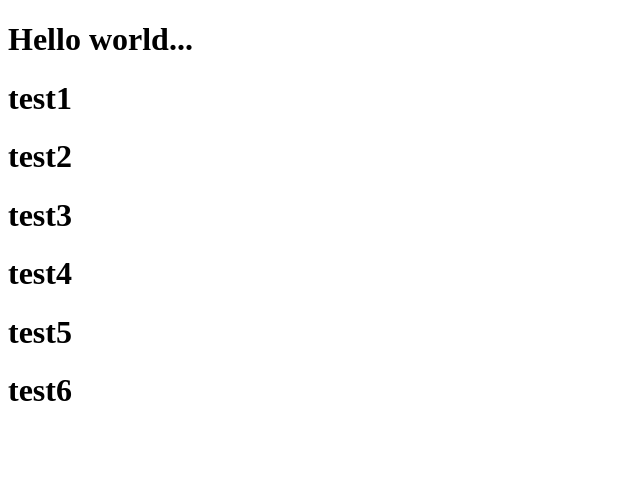
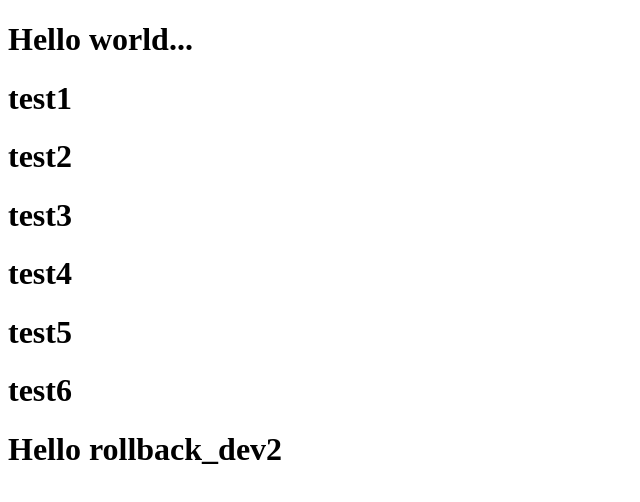
Before and after one commit to Awheat/git-hooks, a plain HTML site: page 1.html in a window 1280 px wide. Shown: the whole page, without its empty margins (0-640 px from the left). Drawn offline with Linux system fonts and the light colour scheme.

Commit message:
feat: 修改rollback_dev2分支

```diff
--- a/1.html
+++ b/1.html
@@ -14,5 +14,6 @@
     <h1>test4</h1>
     <h1>test5</h1>
     <h1>test6</h1>
+    <h1>Hello rollback_dev2</h1>
 </body>
 </html>
```
